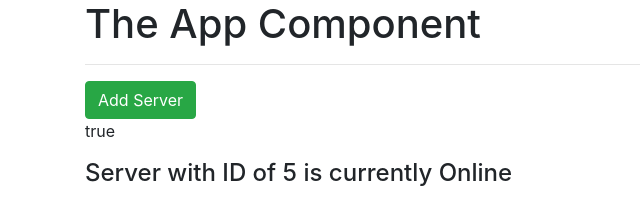
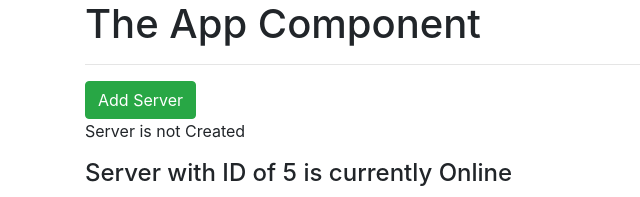
Before and after one commit to mikedilulo/Recipe-Book, an Angular app: page / in a window 1280 px wide. Shown: the top 197 px of the page, without its empty margins (0-640 px from the left). Built offline with nearby package versions, Linux system fonts and the light colour scheme.

Commit message:
Simple Event binding with (click) and methods

```diff
--- a/src/app/serversComponent/servers.component.html
+++ b/src/app/serversComponent/servers.component.html
@@ -1,4 +1,10 @@
-<button class="btn btn-success" [disabled]="!allowNewServer">Add Server</button>
-<p [innerText]="allowNewServer"></p>
+<button
+  class="btn btn-success"
+  [disabled]="!allowNewServer"
+  (click)="onCreateServer()"
+>
+  Add Server
+</button>
+<p>{{ serverCreationStatus }}</p>
 <h4>Server with ID of {{ serverId }} is currently {{ getServerStatus() }}</h4>
 <h4>Server with ID of {{ serverId }} is currently {{ getServerStatus() }}</h4>
--- a/src/app/serversComponent/servers.component.ts
+++ b/src/app/serversComponent/servers.component.ts
@@ -8,6 +8,7 @@ export class ServersComponent {
   serverId = 5;
   serverStatus = "Online";
   allowNewServer = false;
+  serverCreationStatus = "Server is not Created";
 
   constructor() {
     setTimeout(() => {
@@ -18,4 +19,8 @@ export class ServersComponent {
   getServerStatus() {
     return this.serverStatus;
   }
+
+  onCreateServer() {
+    return (this.serverCreationStatus = "Server was Created");
+  }
 }
```
